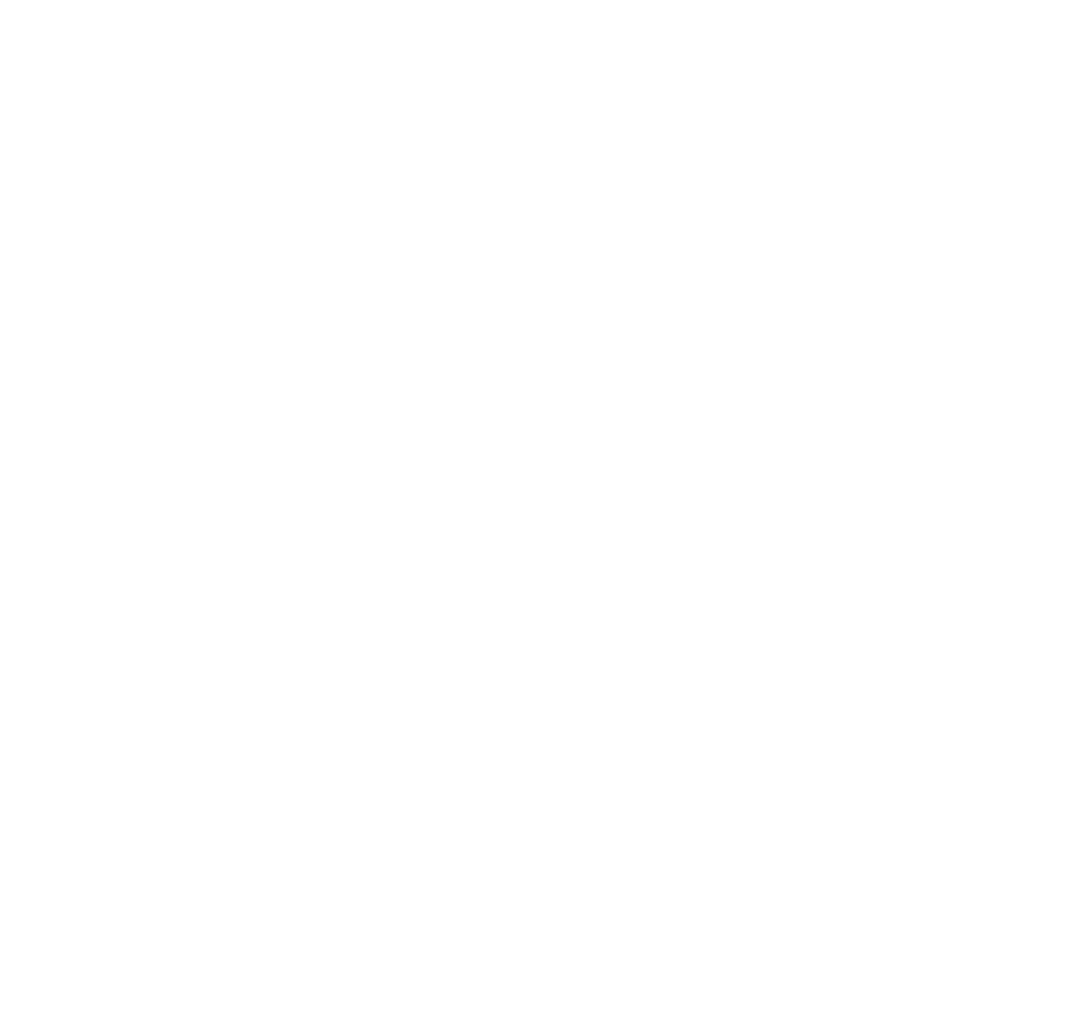
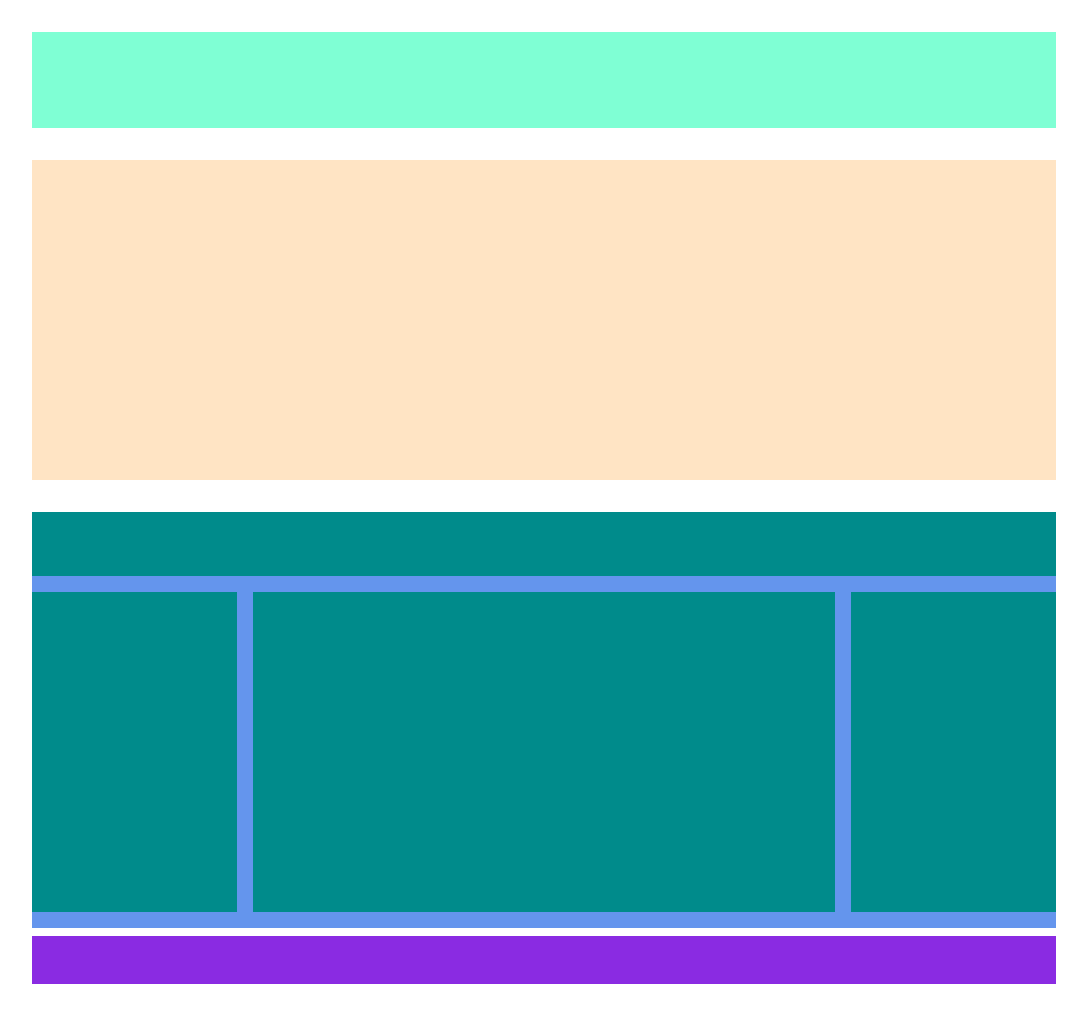
Before and after one commit to comemaino/-htmlcss-struttura-wp, a plain HTML site: page index.html in a window 1280 px wide. Shown: the whole page, without its empty margins (96-1183 px from the left). Before the commit the page ends 800 px from the top, so only its background shows below. Drawn offline with Linux system fonts and the light colour scheme.

Commit message:
basic-layout

```diff
--- a/css/style.css
+++ b/css/style.css
@@ -0,0 +1,70 @@
+/* RESET */
+* {
+    box-sizing: border-box;
+    padding: 0;
+    margin: 0;
+}
+
+/* COMMON */
+.container {
+    width: 80%;
+    margin: 2em auto;
+}
+
+.mb-2em {
+    margin-bottom: 2em;
+}
+
+.mb-1em {
+    margin-bottom: 1em;
+}
+
+.clearfix::after {
+    display: table;
+    content: "";
+    clear: both;
+}
+
+/* HEADER */
+.header {
+    height: 6em;
+    background-color: #7fffd4;
+}
+
+/* CONTENT */
+.jumbotron {
+    height: 20em;
+    background-color: #ffe4c4;
+}
+
+.content {
+    background-color: #6495ed;
+    padding-bottom: 1em;
+    margin-bottom: .5em;
+}
+
+.content-header {
+    height: 4em;
+    background-color: #008b8b;
+}
+
+.column {
+    height: 20em;
+    background-color: #008b8b;
+    float: left;
+}
+
+.column.mid {
+    width: calc(60% - 2em);
+    margin: 0 1em;
+}
+
+.column.side {
+    width: 20%;
+}
+
+/* FOOTER */
+.footer {
+    height: 3em;
+    background-color: #8a2be2;
+}
--- a/index.html
+++ b/index.html
@@ -8,6 +8,39 @@
     <link rel="stylesheet" href="css/style.css">
 </head>
 <body>
+    <div class="container">
+        <header>
+            <div class="header mb-2em">
 
+            </div>
+        </header>
+        <main>
+            <div class="jumbotron mb-2em">
+
+            </div>
+            <div class="content clearfix">
+                <div class="content-header mb-1em">
+
+                </div>
+                <div class="content-main mb-1em">
+                    <div class="column side">
+
+                    </div>
+                    <div class="column mid">
+
+                    </div>
+                    <div class="column side">
+
+                    </div>
+                </div>
+
+            </div>
+        </main>
+        <footer>
+            <div class="footer">
+
+            </div>
+        </footer>
+    </div>
 </body>
 </html>
```
